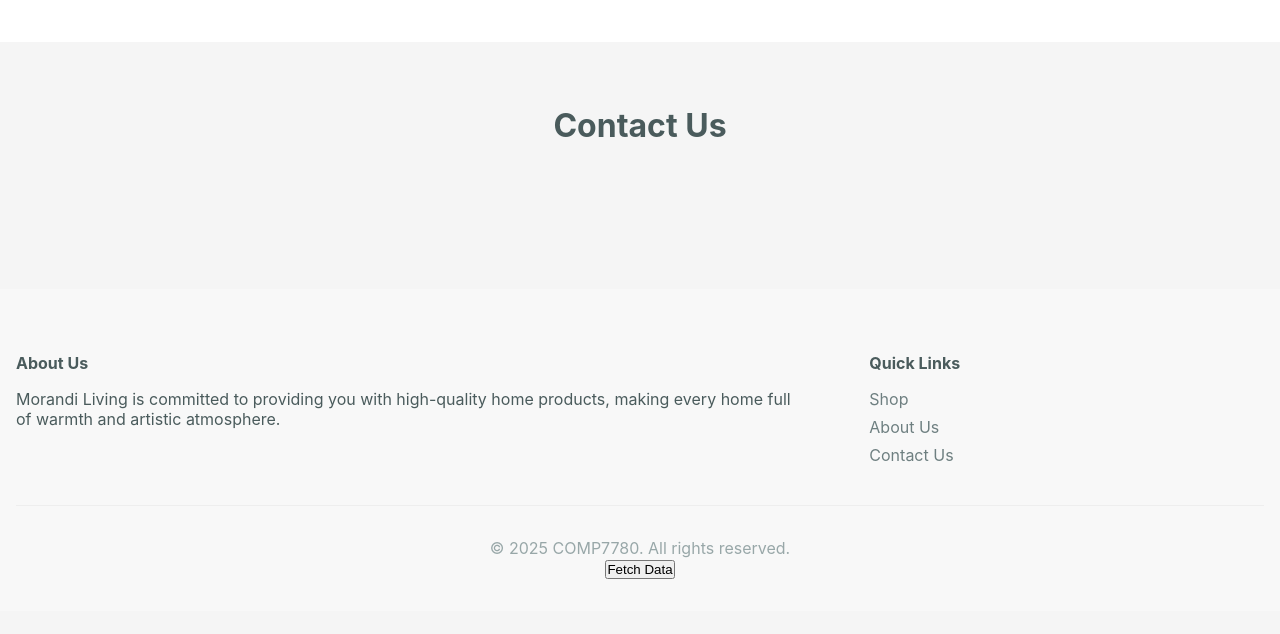
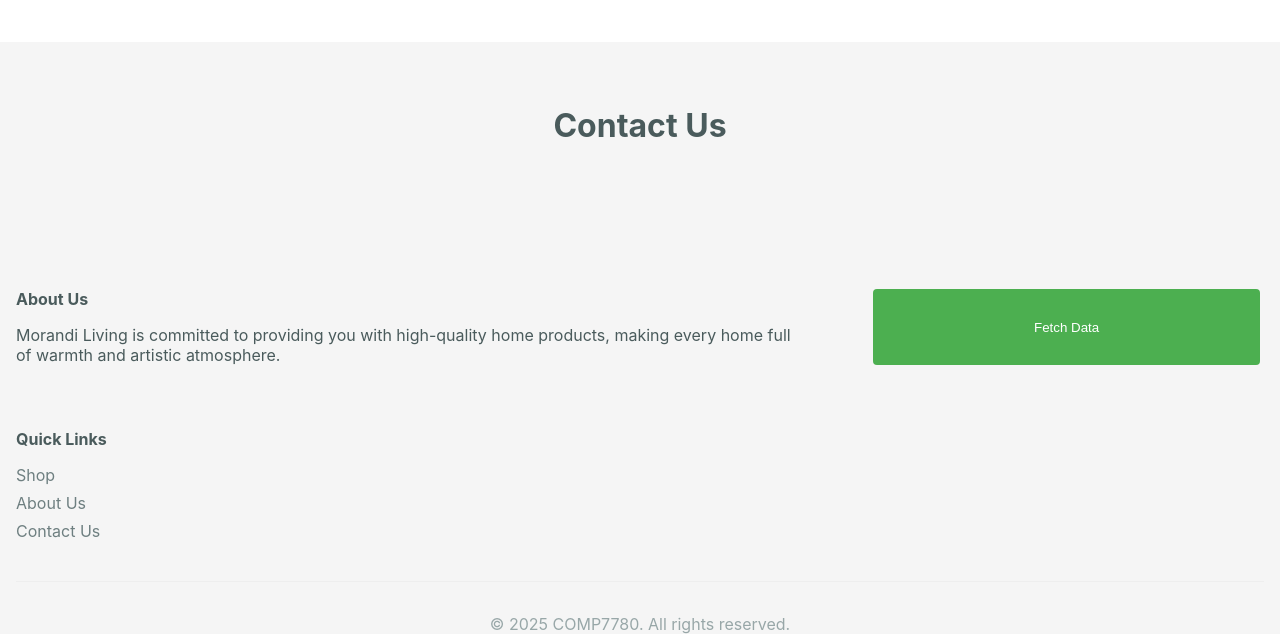
Before and after one commit to hanzi-26/comp7780_GroupProject, a website: page public/index.html in a window 1280 px wide. Shown: the part 2225-2859 px from the top of the page. Before the commit the page ends 2836 px from the top, so only its background shows below. Drawn offline with Linux system fonts and the light colour scheme; no server answers.

Commit message:
Update the fetch data button

```diff
--- a/public/index.html
+++ b/public/index.html
@@ -47,6 +47,16 @@
 
         .nav-links a:hover {
             color: #888;
+        }
+        .fetchbutton{
+            padding: 6px 12px;
+            border: none;
+            border-radius: 4px;
+            cursor: pointer;
+            margin: 0 4px;
+            transition: all 0.3s;
+            background-color: #4CAF50;
+            color: white;
         }
 
         .search-box {
@@ -154,13 +164,14 @@
     </div>
 </section>
 
-<footer>
+
     <div class="container">
         <div class="footer-content">
             <div class="footer-section">
                 <h4>About Us</h4>
                 <p>Morandi Living is committed to providing you with high-quality home products, making every home full of warmth and artistic atmosphere.</p>
             </div>
+            <button class="fetchbutton" id="fetchDataButton">Fetch Data</button>
             <div class="footer-section">
                 <h4>Quick Links</h4>
                 <ul>
@@ -169,15 +180,12 @@
                     <li><a href="#">Contact Us</a></li>
                 </ul>
             </div>
+
         </div>
         <div class="footer-bottom">
             <p>&copy; 2025 COMP7780. All rights reserved.</p>
-            <button id="fetchDataButton">Fetch Data</button>
+
+        </div>
+      </div>
             <!--<div id="dataContainer"></div>-->
-            <!-- 瀵�鏇炲弳閸撳秶锟斤拷閼存碍婀� -->
-            <script src="client.js"></script>
-        </div>
-    </div>
-</footer>
-</body>
-</html>
+            <!-- 瀵
```
